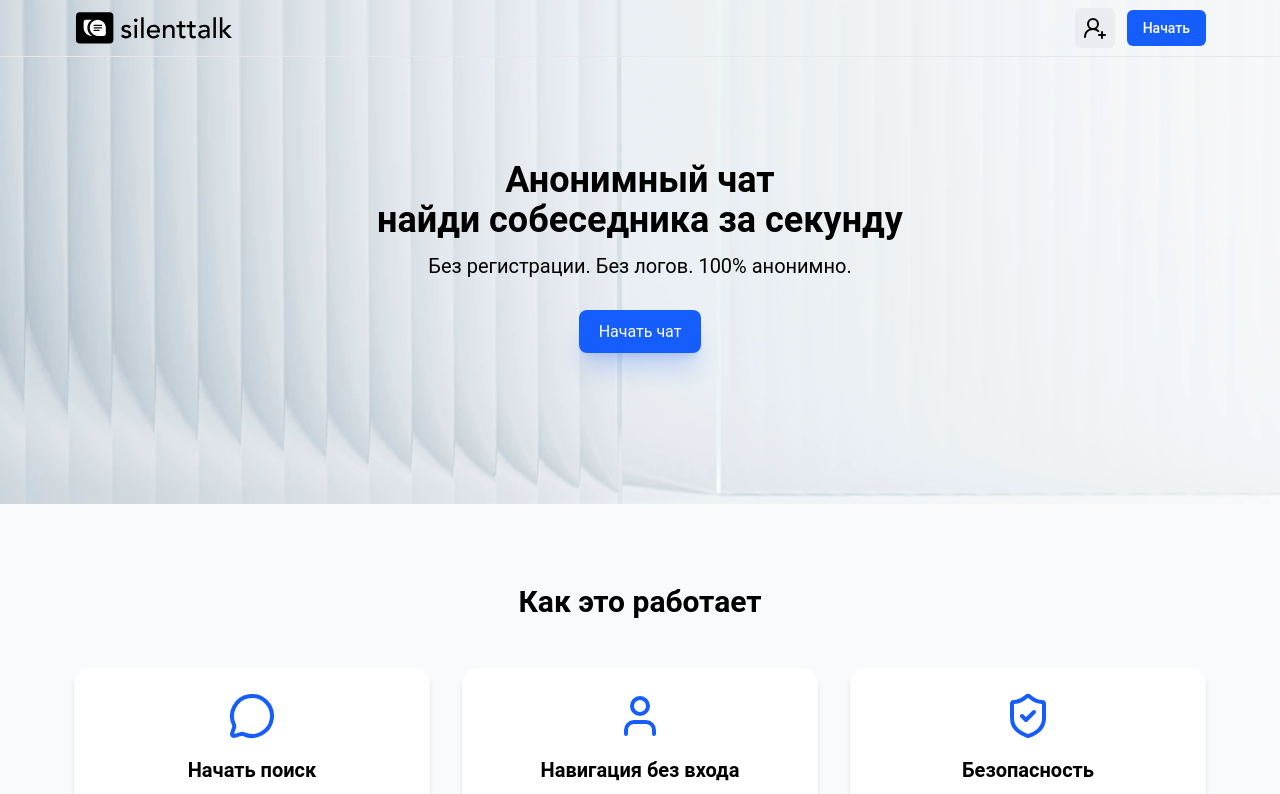
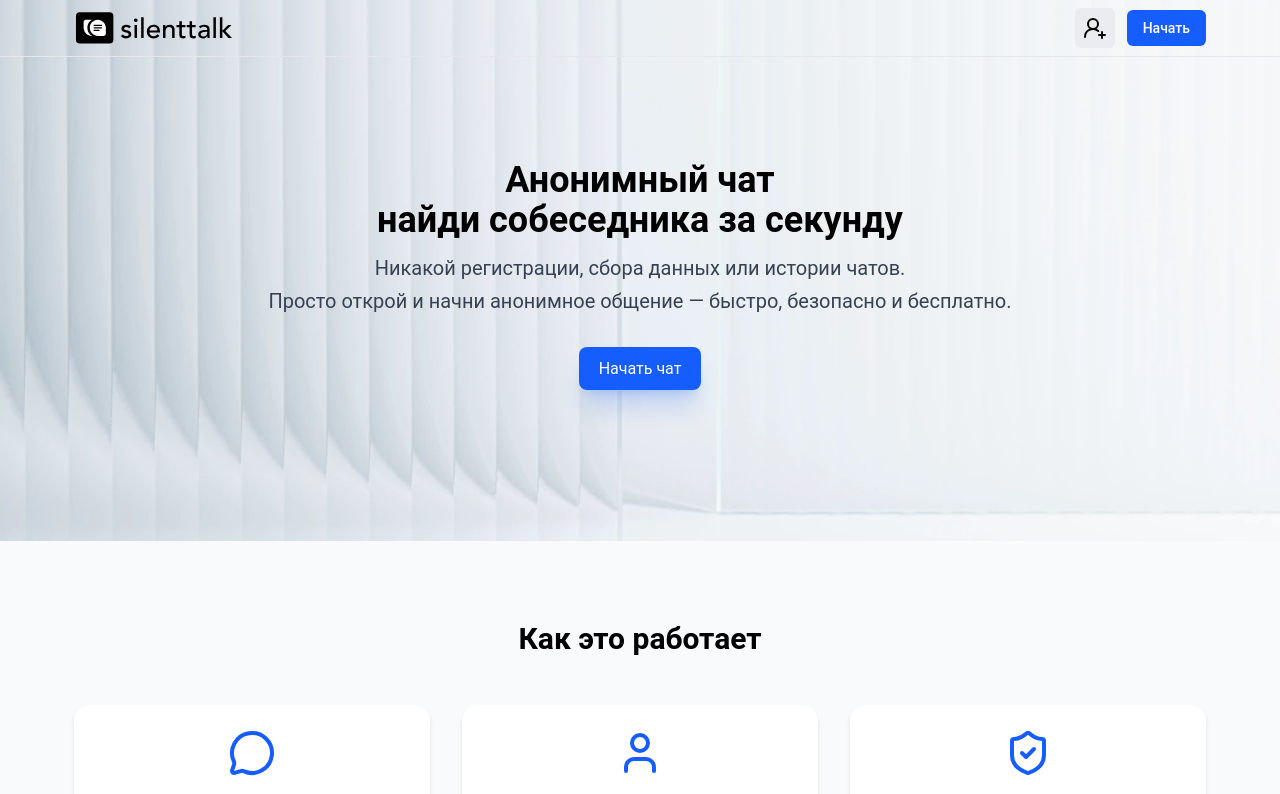
Before and after one commit to YangBang74/anonim-chat, a Vue app in the folder frontend/: page / in a window 1280 px wide. Shown: the top 794 px of the page. Built offline with nearby package versions, Linux system fonts and the light colour scheme; no server answers.

Commit message:
feat: update introductory text for improved clarity and user engagement

```diff
--- a/frontend/src/views/Home.vue
+++ b/frontend/src/views/Home.vue
@@ -57,7 +57,11 @@ const faqCategory2: FAQCategory = {
           Анонимный чат <br />
           найди собеседника за секунду
         </h1>
-        <p class="text-medium md:text-xl text-lg">Без регистрации. Без логов. 100% анонимно.</p>
+        <p class="text-gray-700 md:text-xl text-lg leading-relaxed">
+          Никакой регистрации, сбора данных или истории чатов. <br class="hidden md:block" />
+          Просто открой и начни анонимное общение — быстро, безопасно и бесплатно.
+        </p>
+
         <div class="mt-10">
           <RouterLink
             to="/find"
```
